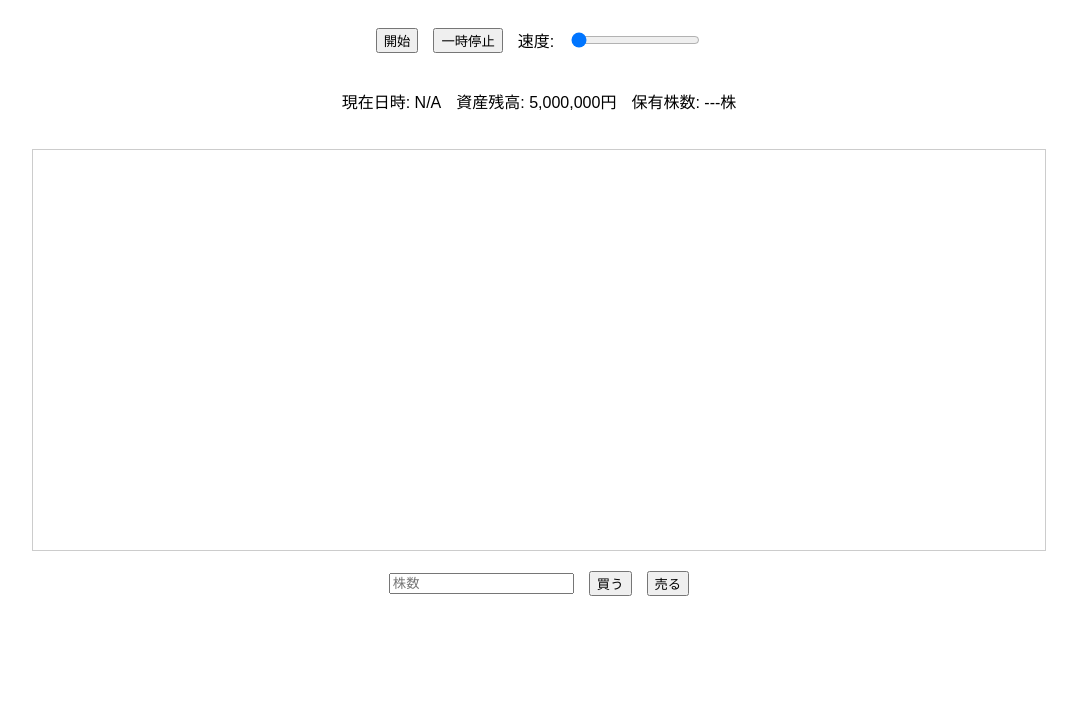
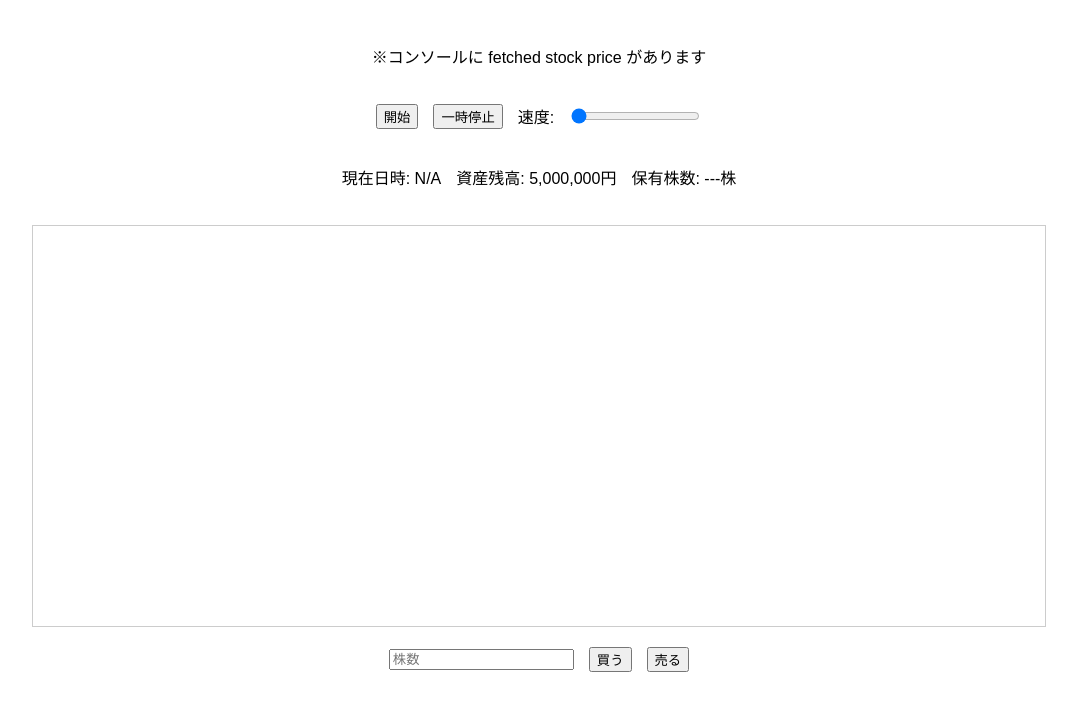
Before and after one commit to ma-tw/stock-learning, a website: page public/index.html in a window 1280 px wide. Shown: the part 89-800 px from the top of the page, without its empty margins (101-1178 px from the left). Drawn offline with Linux system fonts and the light colour scheme; no server answers.

Commit message:
update index.html

```diff
--- a/public/index.html
+++ b/public/index.html
@@ -8,6 +8,7 @@
 </head>
 <body>
     <h1>株式学習ゲーム</h1>
+    <p>※コンソールに fetched stock price があります</p>
 
     <div id="game-controls">
         <button id="start-button">開始</button>
```
